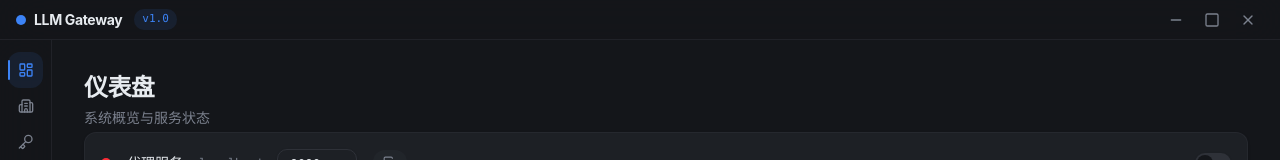
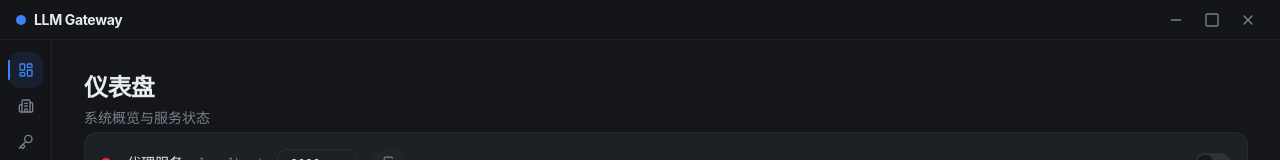
Before and after one commit to Geek-Bob/LLM-GATEWAY, a React (Vite) app: page / in a window 1280 px wide. Shown: the top 160 px of the page. Built offline with nearby package versions, Linux system fonts and the light colour scheme.

Commit message:
fix: 删除 TitleBar 中硬编码的版本号

```diff
--- a/src/renderer/components/TitleBar.tsx
+++ b/src/renderer/components/TitleBar.tsx
@@ -14,9 +14,6 @@ export function TitleBar() {
           <span className="w-2.5 h-2.5 rounded-full bg-primary" />
           <span className="text-sm font-bold tracking-tight text-foreground">LLM Gateway</span>
         </div>
-        <span className="text-[11px] font-mono px-2 py-0.5 rounded-md bg-primary/10 text-primary">
-          v1.0
-        </span>
       </div>
       <div className="no-drag flex items-center gap-1">
         {[
```
